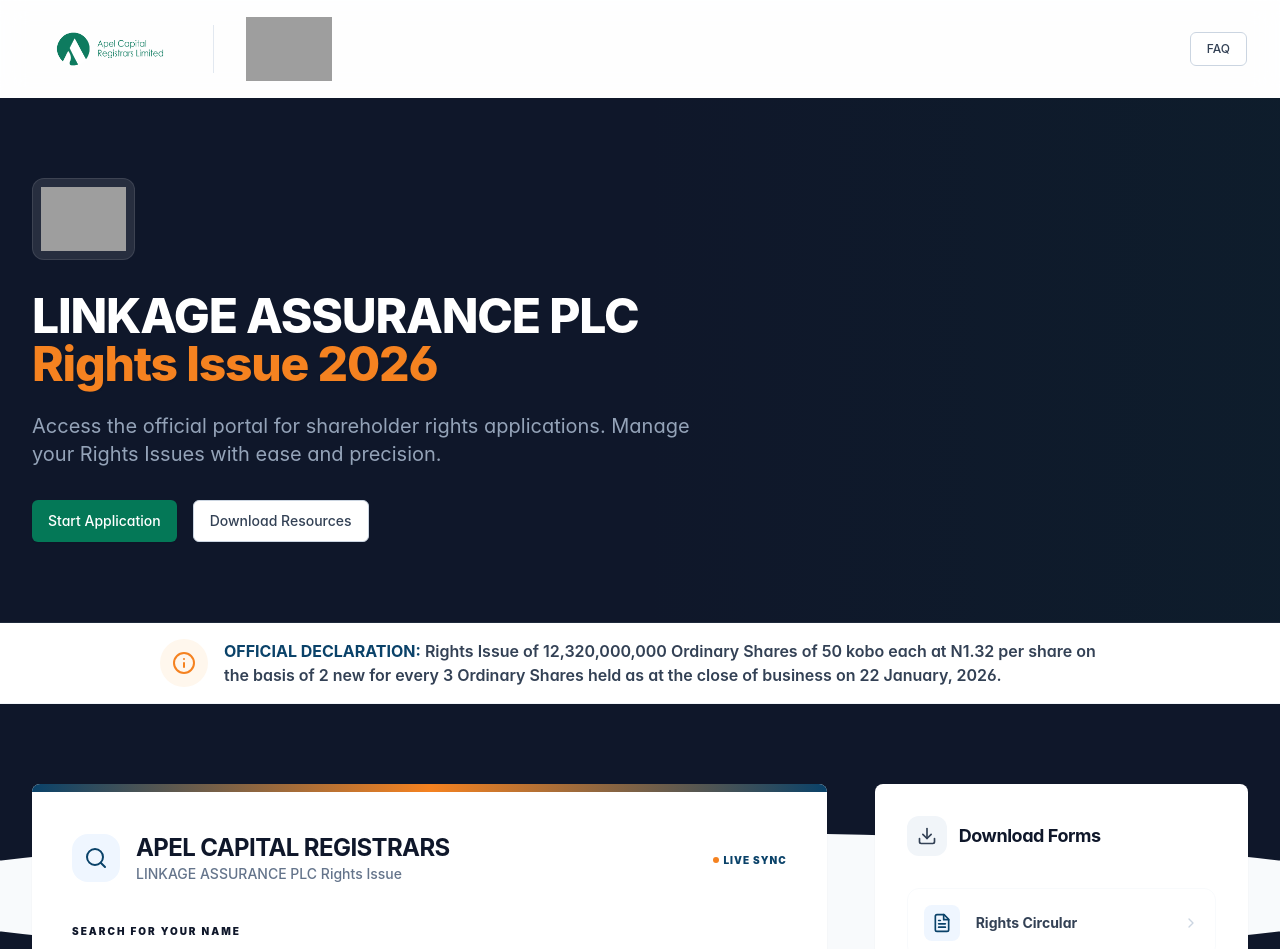
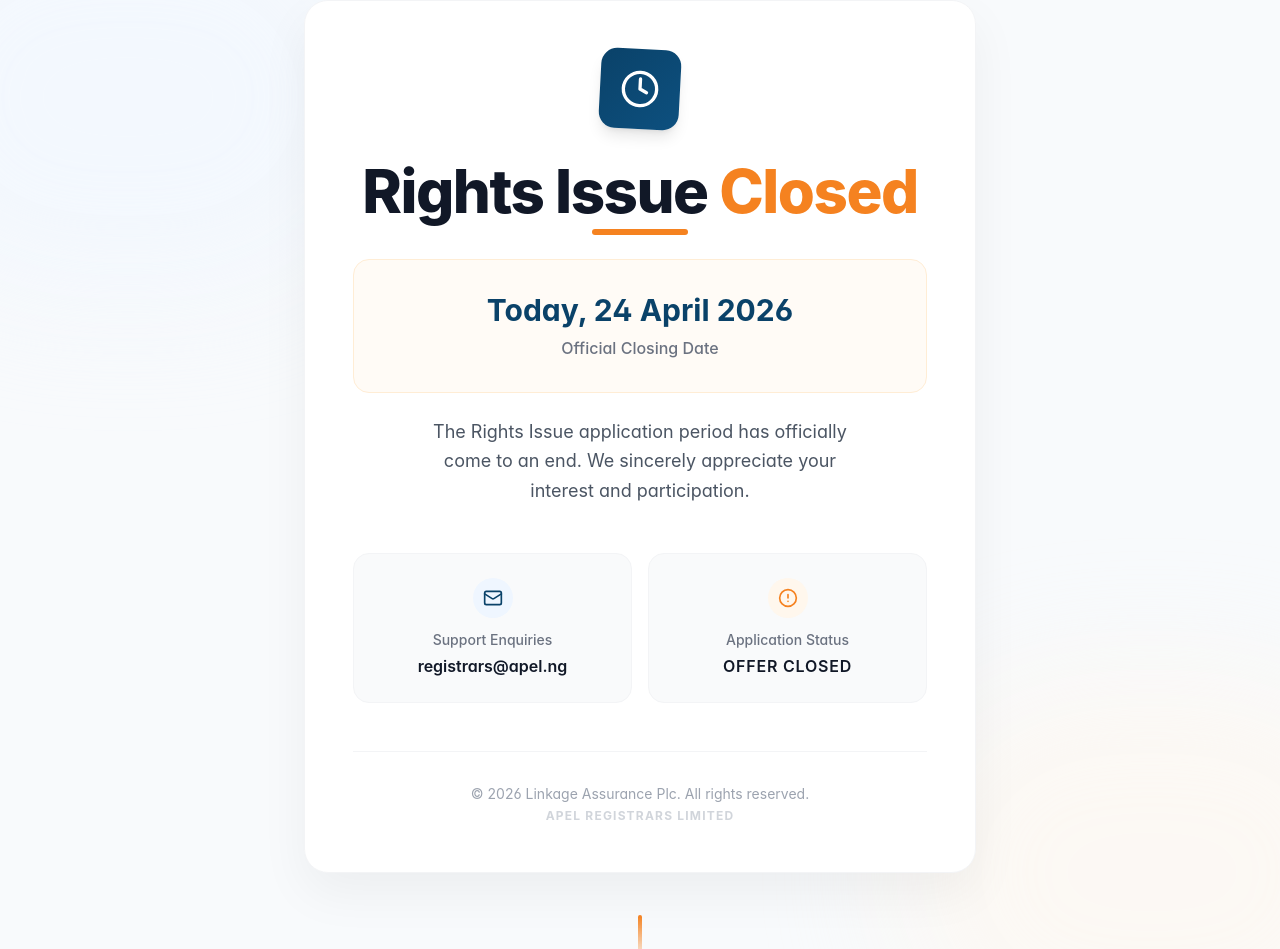
Before and after one commit to Favorjs/e-rights-frontend, a React (Create React App) app: page / in a window 1280 px wide. Shown: the top 949 px of the page. Built offline with nearby package versions, Linux system fonts and the light colour scheme; grey boxes are pictures that could not be loaded.

Commit message:
rights closed

```diff
--- a/src/App.js
+++ b/src/App.js
@@ -26,7 +26,6 @@
         {!isClosed && <Header />}
         <main className="flex-grow">
           <Routes>
-            <Route path="/faq" element={<FaqPage />} />
             <Route path="/admin/login" element={<AdminLogin />} />
             <Route
               path="/admin/rights-submission/:id"
@@ -51,6 +50,7 @@
               <Route path="*" element={<RightsClosedPage />} />
             ) : (
               <React.Fragment>
+                <Route path="/faq" element={<FaqPage />} />
                 <Route path="/" element={<HomePage />} />
                 <Route path="/search-results" element={<SearchResultsPage />} />
                 <Route path="/shareholder/:id" element={<ShareholderDetailsPage />} />
--- a/src/config/appConfig.js
+++ b/src/config/appConfig.js
@@ -1,3 +1,3 @@
 export const APP_CONFIG = {
-    IS_RIGHTS_ISSUE_CLOSED: false // Set to true to close the Rights Issue
+    IS_RIGHTS_ISSUE_CLOSED: true // Set to true to close the Rights Issue
 };
--- a/src/pages/RightsClosedPage.js
+++ b/src/pages/RightsClosedPage.js
@@ -13,15 +13,23 @@
           <Clock className="h-10 w-10 text-white" />
         </div>
 
-        <div className="space-y-4">
-          <h1 className="text-4xl sm:text-5xl font-extrabold text-gray-900 tracking-tight">
-            Rights Issue <span className="text-[#F58220]">Closed</span>
-          </h1>
+        <div className="space-y-6">
+          <div className="space-y-2">
+            <h1 className="text-4xl sm:text-6xl font-extrabold text-gray-900 tracking-tight leading-tight">
+              Rights Issue <span className="text-[#F58220]">Closed</span>
+            </h1>
+            <div className="h-1.5 w-24 bg-[#F58220] mx-auto rounded-full"></div>
+          </div>
 
-          <div className="h-1 w-20 bg-[#F58220] mx-auto rounded-full"></div>
+          <div className="bg-orange-50/50 border border-orange-100 rounded-2xl p-6 py-8">
+              <p className="text-2xl sm:text-3xl font-bold text-[#0A4269] mb-2">
+                Today, 24 April 2026
+              </p>
+              <p className="text-gray-500 font-medium">Official Closing Date</p>
+          </div>
 
           <p className="text-lg text-gray-600 leading-relaxed max-w-md mx-auto">
-            The Rights Issue application period has officially ended. We appreciate your interest and participation.
+            The Rights Issue application period has officially come to an end. We sincerely appreciate your interest and participation.
           </p>
         </div>
 
@@ -30,7 +38,7 @@
             <div className="w-10 h-10 rounded-full bg-blue-50 flex items-center justify-center mb-3 group-hover:scale-110 transition-transform">
               <Mail className="h-5 w-5 text-[#0A4269]" />
             </div>
-            <span className="text-sm font-medium text-gray-500 mb-1">Support</span>
+            <span className="text-sm font-medium text-gray-500 mb-1">Support Enquiries</span>
             <a href="mailto:registrars@apel.ng" className="text-gray-900 font-semibold hover:text-[#0A4269] transition-colors">
               registrars@apel.ng
             </a>
@@ -40,18 +48,19 @@
             <div className="w-10 h-10 rounded-full bg-orange-50 flex items-center justify-center mb-3 group-hover:scale-110 transition-transform">
               <AlertCircle className="h-5 w-5 text-[#F58220]" />
             </div>
-            <span className="text-sm font-medium text-gray-500 mb-1">Status</span>
-            <span className="text-gray-900 font-semibold">Offer Expired</span>
+            <span className="text-sm font-medium text-gray-500 mb-1">Application Status</span>
+            <span className="text-gray-900 font-semibold uppercase tracking-wider">Offer Closed</span>
           </div>
         </div>
 
-        <div className="mt-12 pt-8 border-t border-gray-100 text-sm text-gray-400">
-          © {new Date().getFullYear()} Linkage Assurance Plc. All rights reserved.
+        <div className="mt-12 pt-8 border-t border-gray-100">
+          <p className="text-sm text-gray-400 mb-1">© {new Date().getFullYear()} Linkage Assurance Plc. All rights reserved.</p>
+          <p className="text-xs font-bold text-gray-300 tracking-widest uppercase">APEL Registrars Limited</p>
         </div>
       </div>
 
-      <div className="mt-8 text-gray-400 text-sm font-medium">
-        APEL Registrars Limited
+      <div className="mt-12 animate-bounce">
+         <div className="w-1 h-12 bg-gradient-to-b from-[#F58220] to-transparent rounded-full mx-auto"></div>
       </div>
     </div>
   );
```
